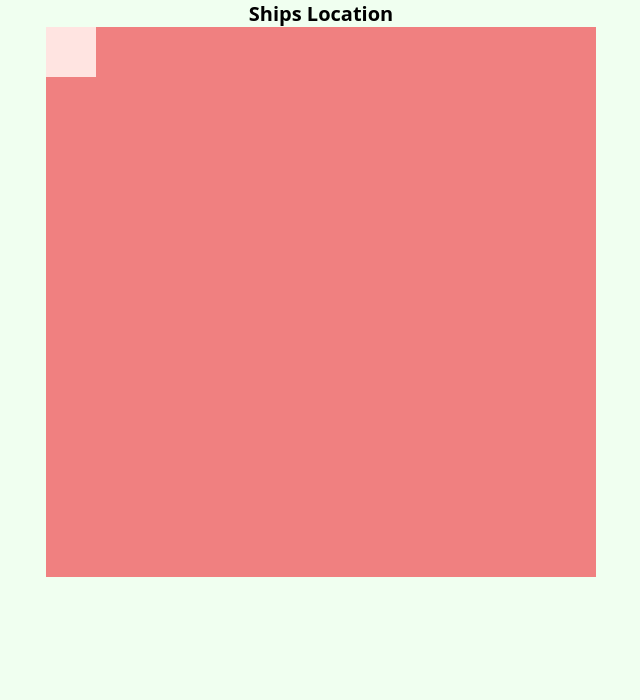
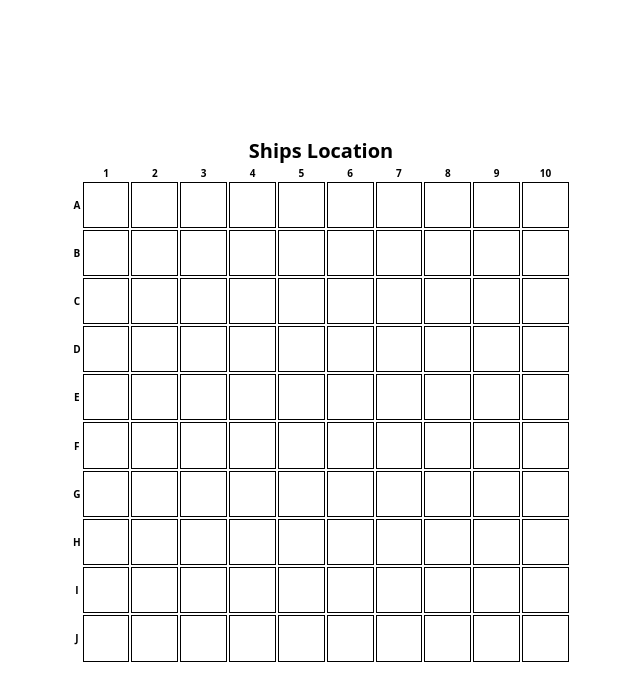
Before and after one commit to ZoltanSzokodi/Battleship-Game-with-Java, a React (Create React App) app in the folder src/main/salvo-webapp/: page /game in a window 1280 px wide. Shown: the top 700 px of the page, without its empty margins (319-959 px from the left). Built offline with nearby package versions, Linux system fonts and the light colour scheme.

Commit message:
Created the empty ships location grid

```diff
--- a/src/main/salvo-webapp/src/App.js
+++ b/src/main/salvo-webapp/src/App.js
@@ -1,6 +1,6 @@
 import React from 'react'
 import Games from './components/Games'
-import Game from './components/Game'
+import GameTable from './components/GameTable'
 import { BrowserRouter as Router, Route } from 'react-router-dom'
 import './styles/App.css';
 
@@ -9,7 +9,7 @@ function App() {
     <Router>
       <React.Fragment>
         <Route exact path="/games" component={Games} />
-        <Route exact path="/game" component={Game} />
+        <Route exact path="/game" component={GameTable} />
       </React.Fragment>
     </Router>
   )
--- a/src/main/salvo-webapp/src/components/Cell.jsx
+++ /dev/null
@@ -1,13 +0,0 @@
-import React from 'react'
-import '../styles/Cell.css'
-
-function Cell({ prop }) {
-
-  return (
-    <div className="cell">
-      <span>{prop}</span>
-    </div>
-  )
-}
-
-export default Cell;
--- a/src/main/salvo-webapp/src/components/Game.jsx
+++ /dev/null
@@ -1,35 +0,0 @@
-import React from 'react'
-import Cell from './Cell'
-import '../styles/Game.css'
-
-function Game() {
-
-  const colsArr = [0, 1, 2, 3, 4, 5, 6, 7, 8, 9, 10];
-  const rowsArr = ["A", "B", "C", "D", "E", "F", "G", "H", "I", "J"];
-
-  function createTable() {
-    for (let i = 0; i < colsArr.length; i++) {
-      console.log(colsArr[i])
-      for (let y = 0; y < rowsArr.length; y++) {
-        if (colsArr[i] === 0) {
-          console.log(rowsArr[y])
-        } else {
-          console.log(`${rowsArr[y]}${i}`)
-        }
-      }
-    }
-  }
-
-  createTable()
-
-  return (
-    <div className="game-wrapper">
-      <h1>Ships Location</h1>
-      <div className="table">
-        <Cell />
-      </div>
-    </div>
-  )
-}
-
-export default Game;
--- /dev/null
+++ b/src/main/salvo-webapp/src/components/GameTable.jsx
@@ -0,0 +1,34 @@
+import React from 'react'
+import GameTableRow from './GameTableRow'
+import '../styles/GameTable.css'
+
+function GameTable() {
+
+  const colsArr = ["", 1, 2, 3, 4, 5, 6, 7, 8, 9, 10];
+  const rowsArr = ["A", "B", "C", "D", "E", "F", "G", "H", "I", "J"];
+
+  return (
+    <div className="game-wrapper">
+      <h1>Ships Location</h1>
+
+      <table className="game-table">
+        <thead>
+          <tr>
+            {colsArr.map(col => (
+              <th>{col}</th>
+            ))}
+          </tr>
+        </thead>
+        <tbody>
+          {rowsArr.map(row => (
+            <GameTableRow key={row} th={row} />
+          ))}
+        </tbody>
+
+      </table>
+
+    </div>
+  )
+}
+
+export default GameTable;
--- /dev/null
+++ b/src/main/salvo-webapp/src/components/GameTableCell.jsx
@@ -0,0 +1,9 @@
+import React from 'react'
+import '../styles/GameTableCell.css'
+
+function GameTableCell() {
+
+  return <td className="table-cell"></td>;
+}
+
+export default GameTableCell;
--- /dev/null
+++ b/src/main/salvo-webapp/src/components/GameTableRow.jsx
@@ -0,0 +1,17 @@
+import React from 'react'
+import GameTableCell from './GameTableCell'
+
+function GameTableRow({ th }) {
+  // const cellsLength = Array.from(Array(10).keys());
+  const cellsArr = [1, 2, 3, 4, 5, 6, 7, 8, 9, 10]
+  return (
+    <tr>
+      <th>{th}</th>
+      {cellsArr.map(cell => (
+        <GameTableCell key={th + cell} id={th + cell} />
+      ))}
+    </tr>
+  )
+}
+
+export default GameTableRow;
--- a/src/main/salvo-webapp/src/styles/Cell.css
+++ /dev/null
@@ -1,5 +0,0 @@
-.cell {
-  width: 5rem;
-  height: 5rem;
-  background-color: mistyrose;
-}
--- a/src/main/salvo-webapp/src/styles/Game.css
+++ b/src/main/salvo-webapp/src/styles/GameTable.css
@@ -1,14 +1,14 @@
 .game-wrapper {
   width: 100vw;
   height: 100vh;
-  background-color: honeydew;
   display: flex;
   flex-direction: column;
   align-items: center;
+  justify-content: center;
 }
 
-.table {
-  width: 55rem;
-  height: 55rem;
-  background-color: lightcoral;
+.game-table {
+  width: 50rem;
+  height: 50rem;
+  text-align: center;
 }
--- /dev/null
+++ b/src/main/salvo-webapp/src/styles/GameTableCell.css
@@ -0,0 +1,5 @@
+.table-cell {
+  border: 1px solid black;
+  width: 10%;
+  height: 10%;
+}
```
Also changed, not shown: 1 other file (tests, documents, lock files or other folders).
